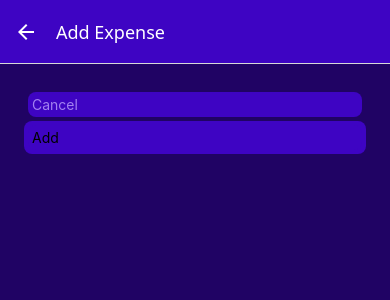
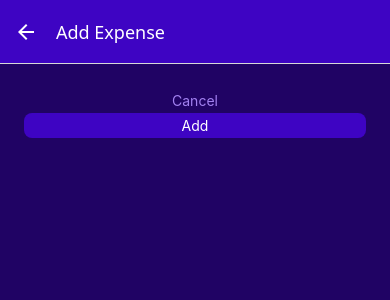
Before and after one commit to MidKnight92/expense-tracker-native, a React Native app: screen /ManageExpense in a window 390 px wide. Shown: the top 300 px of the page. Built offline with nearby package versions, Linux system fonts and the light colour scheme.

Commit message:
Fix button style typo

```diff
--- a/ui/Button.jsx
+++ b/ui/Button.jsx
@@ -6,7 +6,7 @@ export default function Button({ children, onPress, mode }) {
         <View>
             <Pressable onPress={onPress}>
                 <View style={[styles.button, mode === 'flat' && styles.flatButton]}>
-                    <Text style={[styles.button, mode === 'flat' && styles.flatText]}>{children}</Text>
+                    <Text style={[styles.buttonText, mode === 'flat' && styles.flatText]}>{children}</Text>
                 </View>
             </Pressable>
         </View>
```
